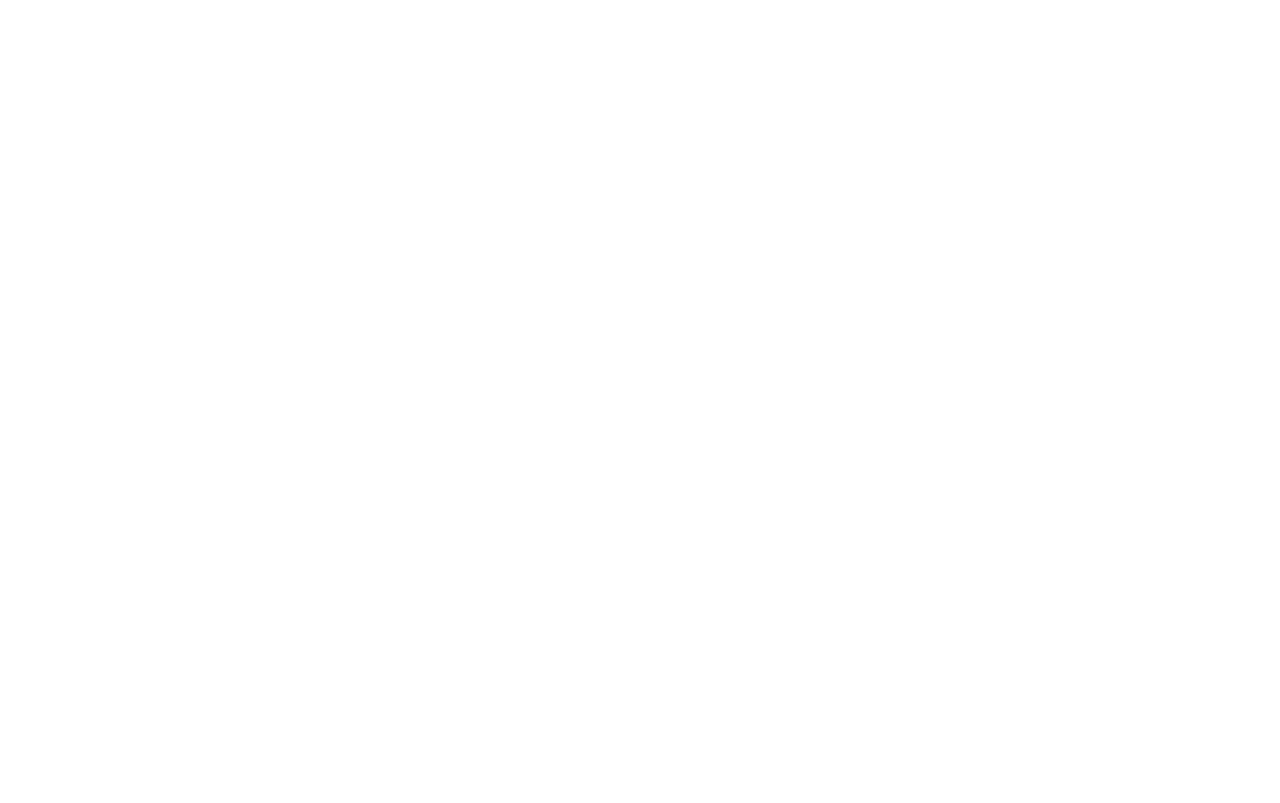
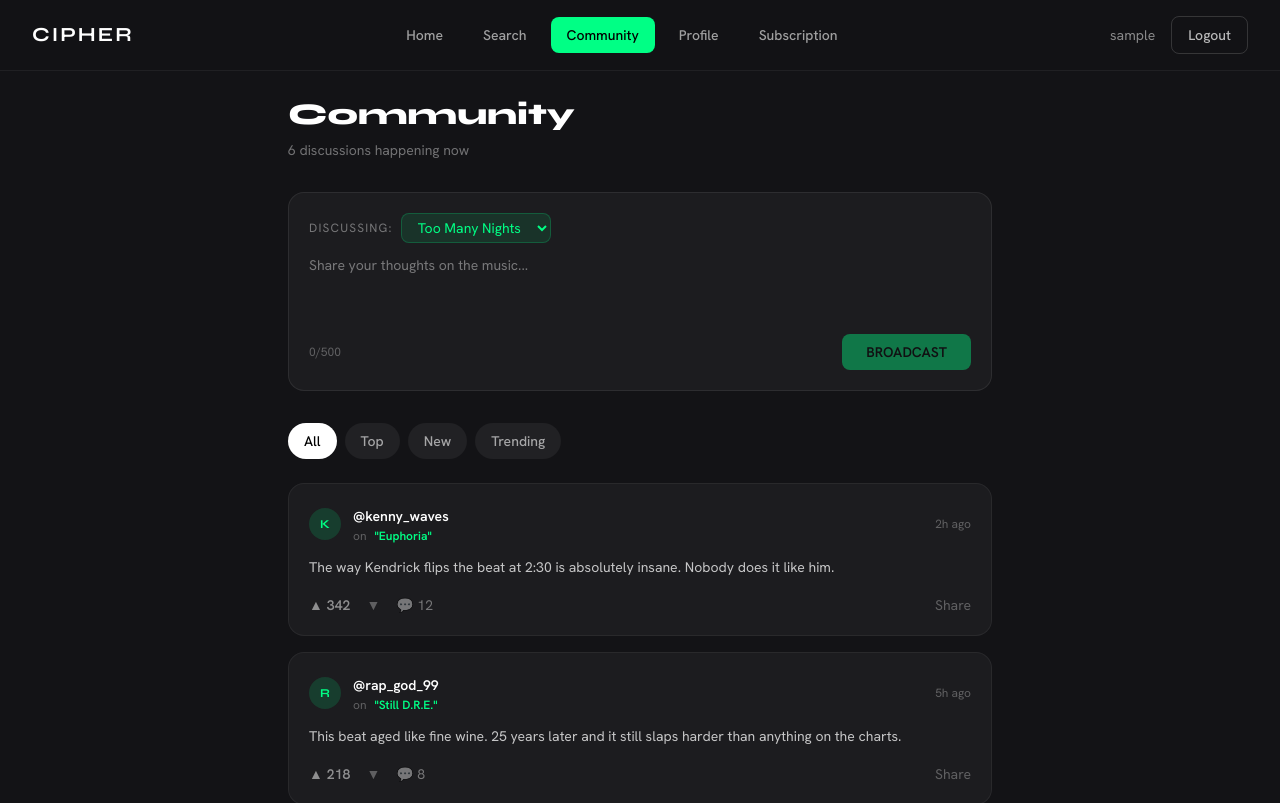
Before and after one commit to RoNnY125-coder/Cipher, a React (Vite) app in the folder client/: page /community in a window 1280 px wide. Before the commit this address had no page. Shown: the top 803 px of the page. Built offline with nearby package versions, Linux system fonts and the light colour scheme; sample sign-in values are in the browser's storage.

Commit message:
feat: community page with post feed, voting and filters

```diff
--- a/client/src/App.jsx
+++ b/client/src/App.jsx
@@ -6,6 +6,7 @@
 import ProtectedRoute from './components/ProtectedRoute'
 import Search from './pages/Search'
 import Profile from './pages/Profile'
+import Community from './pages/Community'
 
 function App() {
   return (
@@ -17,6 +18,7 @@
         <Route path='/song/:id' element={<ProtectedRoute><SongDetail /></ProtectedRoute>} />
         <Route path='/search' element={<ProtectedRoute><Search /></ProtectedRoute>} />
         <Route path='/profile' element={<ProtectedRoute><Profile /></ProtectedRoute>} />
+        <Route path='/community' element={<ProtectedRoute><Community /></ProtectedRoute>} />
       </Routes>
     </BrowserRouter>
   )
--- /dev/null
+++ b/client/src/pages/Community.jsx
@@ -0,0 +1,231 @@
+import { useState } from 'react'
+import Navbar from '../components/Navbar'
+import { useAuth } from '../context/AuthContext'
+
+const mockSongs = [
+  'Too Many Nights', 'Superman', 'Euphoria',
+  "Can't Punk Me", 'Still D.R.E.', 'All Eyez on Me'
+]
+
+const mockPosts = [
+  { id: 1, username: 'kenny_waves', song: 'Euphoria', text: 'The way Kendrick flips the beat at 2:30 is absolutely insane. Nobody does it like him.', votes: 342, time: '2h ago', replies: 12 },
+  { id: 2, username: 'rap_god_99', song: 'Still D.R.E.', text: 'This beat aged like fine wine. 25 years later and it still slaps harder than anything on the charts.', votes: 218, time: '5h ago', replies: 8 },
+  { id: 3, username: 'trap_senate', song: 'Too Many Nights', text: 'Metro Boomin and Don Toliver is a combo nobody expected but everybody needed.', votes: 189, time: '8h ago', replies: 5 },
+  { id: 4, username: 'vinyl_digger', song: 'All Eyez on Me', text: '2Pac was speaking to the future. Every line hits different when you understand the context.', votes: 156, time: '1d ago', replies: 23 },
+  { id: 5, username: 'bass_head', song: 'Superman', text: "Eminem's storytelling on this track is unmatched. The way he builds the narrative is cinematic.", votes: 134, time: '1d ago', replies: 7 },
+  { id: 6, username: 'cipher_user', song: "Can't Punk Me", text: 'JID is criminally underrated. This verse should be in every rap conversation.', votes: 97, time: '2d ago', replies: 4 },
+]
+
+function Community() {
+  const { user } = useAuth()
+  const [filter, setFilter] = useState('all')
+  const [posts, setPosts] = useState(mockPosts)
+  const [newPost, setNewPost] = useState('')
+  const [selectedSong, setSelectedSong] = useState(mockSongs[0])
+  const [votedPosts, setVotedPosts] = useState({})
+
+  const filters = ['all', 'top', 'new', 'trending']
+
+  const filteredPosts = [...posts].sort((a, b) => {
+    if (filter === 'top') return b.votes - a.votes
+    if (filter === 'new') return a.time.localeCompare(b.time)
+    return 0
+  })
+
+  const handlePost = () => {
+    if (!newPost.trim()) return
+    const post = {
+      id: posts.length + 1,
+      username: user?.username || 'testuser',
+      song: selectedSong,
+      text: newPost,
+      votes: 0,
+      time: 'just now',
+      replies: 0,
+    }
+    setPosts([post, ...posts])
+    setNewPost('')
+  }
+
+  const handleVote = (id, value) => {
+    if (votedPosts[id]) return
+    setPosts(posts.map(p =>
+      p.id === id ? { ...p, votes: p.votes + value } : p
+    ))
+    setVotedPosts({ ...votedPosts, [id]: value })
+  }
+
+  return (
+    <div className='min-h-screen' style={{ background: '#131316' }}>
+      <Navbar />
+
+      <div className='pt-24 px-8 max-w-3xl mx-auto pb-16'>
+
+        {/* Header */}
+        <div className='mb-8'>
+          <h1 className='text-white font-black text-3xl mb-2' style={{ fontFamily: 'Syne' }}>
+            Community
+          </h1>
+          <p className='text-sm' style={{ color: 'rgba(255,255,255,0.4)', fontFamily: 'Hanken Grotesk' }}>
+            {posts.length} discussions happening now
+          </p>
+        </div>
+
+        {/* Post Input */}
+        <div className='p-5 rounded-2xl mb-8'
+          style={{ background: 'rgba(255,255,255,0.04)', border: '1px solid rgba(255,255,255,0.08)' }}>
+
+          {/* Song selector */}
+          <div className='flex items-center gap-2 mb-3'>
+            <span className='text-xs uppercase tracking-widest'
+              style={{ color: 'rgba(255,255,255,0.4)', fontFamily: 'Hanken Grotesk' }}>
+              Discussing:
+            </span>
+            <select
+              value={selectedSong}
+              onChange={(e) => setSelectedSong(e.target.value)}
+              className='text-sm outline-none rounded-lg px-3 py-1 cursor-pointer'
+              style={{
+                background: 'rgba(0,255,133,0.1)',
+                color: '#00FF85',
+                border: '1px solid rgba(0,255,133,0.2)',
+                fontFamily: 'Hanken Grotesk',
+              }}>
+              {mockSongs.map(s => (
+                <option key={s} value={s} style={{ background: '#1a1a1d', color: '#fff' }}>{s}</option>
+              ))}
+            </select>
+          </div>
+
+          <textarea
+            value={newPost}
+            onChange={(e) => setNewPost(e.target.value)}
+            placeholder='Share your thoughts on the music...'
+            rows={3}
+            className='w-full bg-transparent text-white resize-none outline-none text-sm mb-3'
+            style={{ fontFamily: 'Hanken Grotesk', color: 'rgba(255,255,255,0.8)' }}
+          />
+
+          <div className='flex items-center justify-between'>
+            <span className='text-xs' style={{ color: 'rgba(255,255,255,0.3)', fontFamily: 'Hanken Grotesk' }}>
+              {newPost.length}/500
+            </span>
+            <button
+              onClick={handlePost}
+              disabled={!newPost.trim()}
+              className='px-6 py-2 rounded-lg font-semibold text-sm transition-all duration-200 hover:scale-105 disabled:opacity-40'
+              style={{ background: '#00FF85', color: '#000', fontFamily: 'Hanken Grotesk' }}>
+              BROADCAST
+            </button>
+          </div>
+        </div>
+
+        {/* Filters */}
+        <div className='flex items-center gap-2 mb-6'>
+          {filters.map((f) => (
+            <button key={f}
+              onClick={() => setFilter(f)}
+              className='px-4 py-2 rounded-full text-sm font-medium capitalize transition-all duration-200 hover:scale-105'
+              style={{
+                background: filter === f ? '#fff' : 'rgba(255,255,255,0.06)',
+                color: filter === f ? '#000' : 'rgba(255,255,255,0.6)',
+                fontFamily: 'Hanken Grotesk',
+              }}>
+              {f}
+            </button>
+          ))}
+        </div>
+
+        {/* Posts Feed */}
+        <div className='space-y-4'>
+          {filteredPosts.map((post, i) => (
+            <div key={post.id}
+              className='p-5 rounded-2xl transition-all duration-200 hover:scale-[1.01] animate-fadeInUp'
+              style={{
+                background: 'rgba(255,255,255,0.04)',
+                border: '1px solid rgba(255,255,255,0.06)',
+                animationDelay: `${i * 0.05}s`,
+                opacity: 0,
+                animation: `fadeInUp 0.3s ease ${i * 0.05}s forwards`,
+              }}>
+
+              {/* Post Header */}
+              <div className='flex items-center justify-between mb-3'>
+                <div className='flex items-center gap-3'>
+                  {/* Avatar */}
+                  <div className='w-8 h-8 rounded-full flex items-center justify-center text-xs font-bold flex-shrink-0'
+                    style={{ background: 'rgba(0,255,133,0.15)', color: '#00FF85', fontFamily: 'Syne' }}>
+                    {post.username[0].toUpperCase()}
+                  </div>
+                  <div>
+                    <button className='text-sm font-semibold hover:underline'
+                      style={{ color: '#fff', fontFamily: 'Hanken Grotesk' }}>
+                      @{post.username}
+                    </button>
+                    <div className='flex items-center gap-2'>
+                      <span className='text-xs' style={{ color: 'rgba(255,255,255,0.3)', fontFamily: 'Hanken Grotesk' }}>
+                        on
+                      </span>
+                      <span className='text-xs font-semibold'
+                        style={{ color: '#00FF85', fontFamily: 'Hanken Grotesk' }}>
+                        "{post.song}"
+                      </span>
+                    </div>
+                  </div>
+                </div>
+                <span className='text-xs' style={{ color: 'rgba(255,255,255,0.3)', fontFamily: 'Hanken Grotesk' }}>
+                  {post.time}
+                </span>
+              </div>
+
+              {/* Post Text */}
+              <p className='text-sm leading-relaxed mb-4'
+                style={{ color: 'rgba(255,255,255,0.75)', fontFamily: 'Hanken Grotesk' }}>
+                {post.text}
+              </p>
+
+              {/* Actions */}
+              <div className='flex items-center gap-4'>
+                {/* Upvote */}
+                <button
+                  onClick={() => handleVote(post.id, 1)}
+                  className='flex items-center gap-1 text-sm transition-all duration-200 hover:scale-110'
+                  style={{
+                    color: votedPosts[post.id] === 1 ? '#00FF85' : 'rgba(255,255,255,0.5)',
+                    fontFamily: 'Hanken Grotesk',
+                  }}>
+                  ▲ <span className='font-semibold'>{post.votes}</span>
+                </button>
+
+                {/* Downvote */}
+                <button
+                  onClick={() => handleVote(post.id, -1)}
+                  className='text-sm transition-all duration-200 hover:scale-110'
+                  style={{
+                    color: votedPosts[post.id] === -1 ? '#ff4444' : 'rgba(255,255,255,0.3)',
+                  }}>
+                  ▼
+                </button>
+
+                {/* Replies */}
+                <button className='flex items-center gap-1 text-sm transition-colors hover:text-white'
+                  style={{ color: 'rgba(255,255,255,0.4)', fontFamily: 'Hanken Grotesk' }}>
+                  💬 {post.replies}
+                </button>
+
+                {/* Share */}
+                <button className='text-sm transition-colors hover:text-white ml-auto'
+                  style={{ color: 'rgba(255,255,255,0.3)', fontFamily: 'Hanken Grotesk' }}>
+                  Share
+                </button>
+              </div>
+            </div>
+          ))}
+        </div>
+
+      </div>
+    </div>
+  )
+}
+
+export default Community
```
